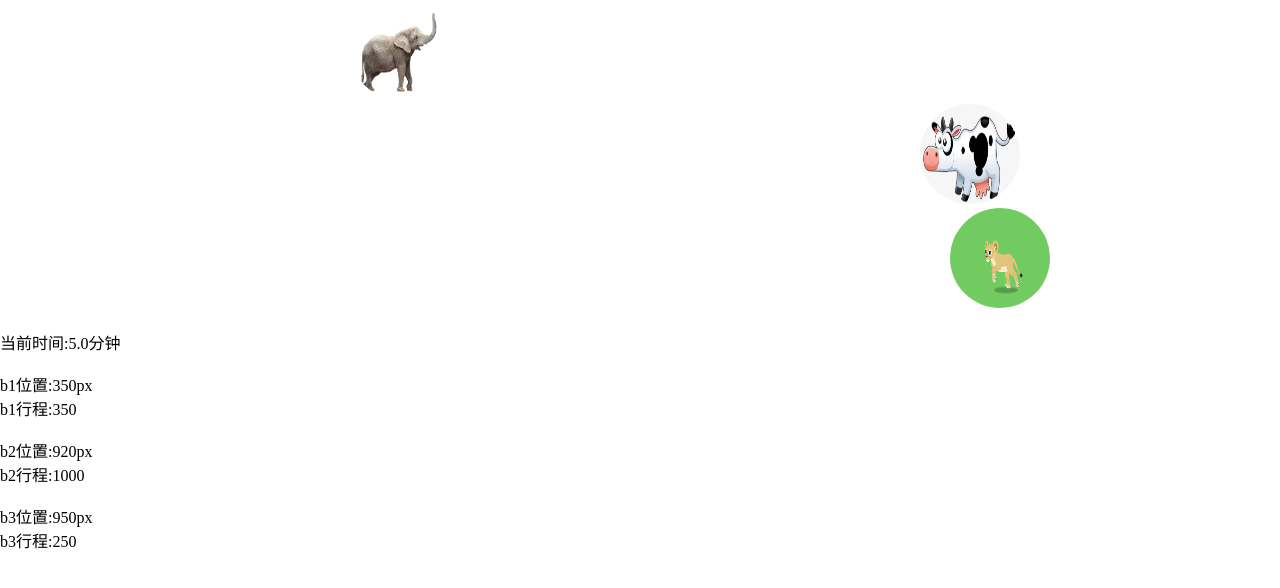
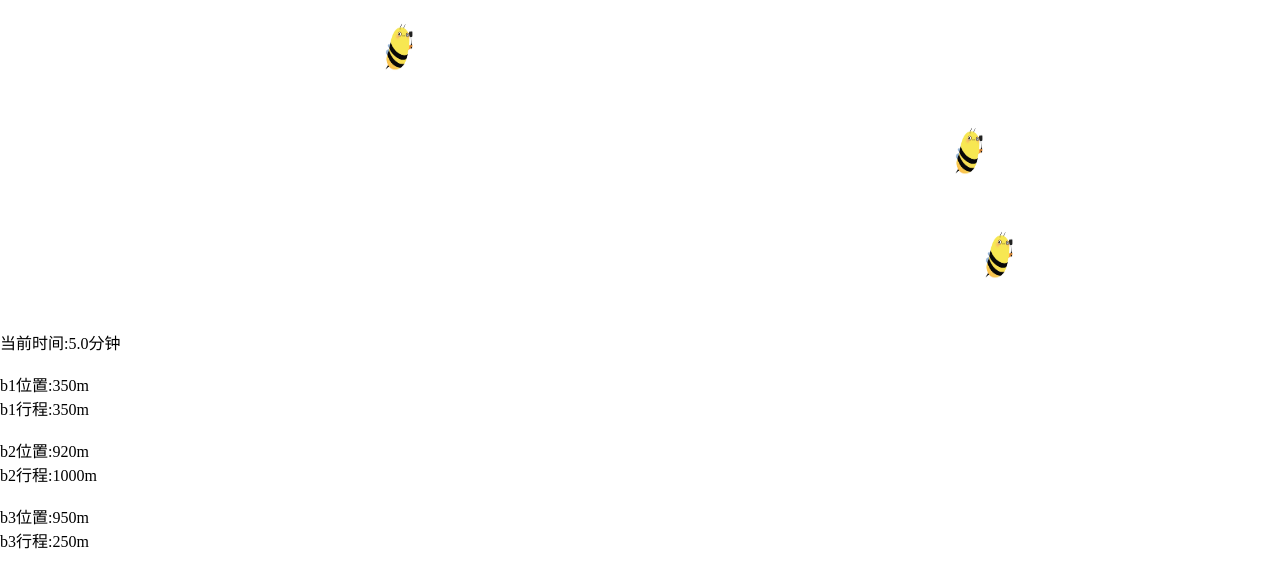
Before and after one commit to zzogami23/beecontest, a plain HTML site: page index.html in a window 1280 px wide. Drawn offline with Linux system fonts and the light colour scheme.

Commit message:
Add files via upload

```diff
--- a/index.html
+++ b/index.html
@@ -35,9 +35,9 @@ position:relative;
 <body>
 
 <!--draggable 是否禁止拖曳-->
-<img id="b1" src="elephant.gif" draggable="false" /><br>
-<img id="b2" src="cow.jpg" draggable="false" /><br>
-<img id="b3" src="lion.gif" draggable="false" /><br>
+<img id="b1" src="bee1.gif" draggable="false" /><br>
+<img id="b2" src="bee1.gif" draggable="false" /><br>
+<img id="b3" src="bee1.gif" draggable="false" /><br>
 <!--<div id="open"></div>-->
 
 <p id="img-left"></p>
@@ -126,7 +126,7 @@ document.getElementById("img-left3").innerHTML+="<br>"+ImgId+":"+bv.style.left.t
 ImageBeeInit3('b1',0);
 ImageBeeInit3('b2',0);
 ImageBeeInit3('b3',1200);
-setInterval(function(){time()},100);
+var si=setInterval(function(){time()},100);
 var b1count=0;
 var b2count=0;
 var b3count=0;
@@ -142,37 +142,45 @@ function time()
 	var b3 = document.getElementById('b3');
 if(b2.offsetLeft>=b3.offsetLeft )
 {
+if(b2flag!=b3flag)
+{
 alert('b2,b3相遇');
 
 	b2flag=-1;
 }
+}
 if(b2.offsetLeft<=b1.offsetLeft )
+{
+if(b2flag!=b1flag)
 {
 alert('b2,b1相遇');
 	b2flag=1;
 }
+}
 if(b1.offsetLeft==b3.offsetLeft )
 {
-clearInterval();
+if(b1flag!=b3flag){
+clearInterval(si);
 	alert('b1,b3相遇');
-
+return;
+}
 }
 timecount+=0.1;
 document.getElementById("img-top").innerHTML="<br>当前时间:"+timecount.toFixed(1) +"分钟"  ;
 b1l = b1.offsetLeft+7;
 b1.style.left =b1l+'px';
 b1count+=7;
-document.getElementById("img-left1").innerHTML="<br>b1位置:"+b1.style.left.toString() +"<br>b1行程:"+b1count   ;
+document.getElementById("img-left1").innerHTML="<br>b1位置:"+b1.style.left.toString() .replace("px","m")+"<br>b1行程:"+b1count+"m"   ;
 
 b2l = b2.offsetLeft+b2flag*20;
 b2.style.left =b2l+'px';
 b2count+=20;
-document.getElementById("img-left2").innerHTML="<br>b2位置:"+b2.style.left.toString() +"<br>b2行程:"+b2count   ;
+document.getElementById("img-left2").innerHTML="<br>b2位置:"+b2.style.left.toString().replace("px","m")+"<br>b2行程:"+b2count +"m"  ;
 
 b3l = b3.offsetLeft+b3flag*5;
 b3.style.left =b3l+'px';
 b3count+=5;
-document.getElementById("img-left3").innerHTML="<br>b3位置:"+b3.style.left.toString() +"<br>b3行程:"+b3count   ;
+document.getElementById("img-left3").innerHTML="<br>b3位置:"+b3.style.left.toString().replace("px","m") +"<br>b3行程:"+b3count+"m"   ;
 }
 </script>
 <script>
```
Also changed, not shown: bee1.gif (added).
